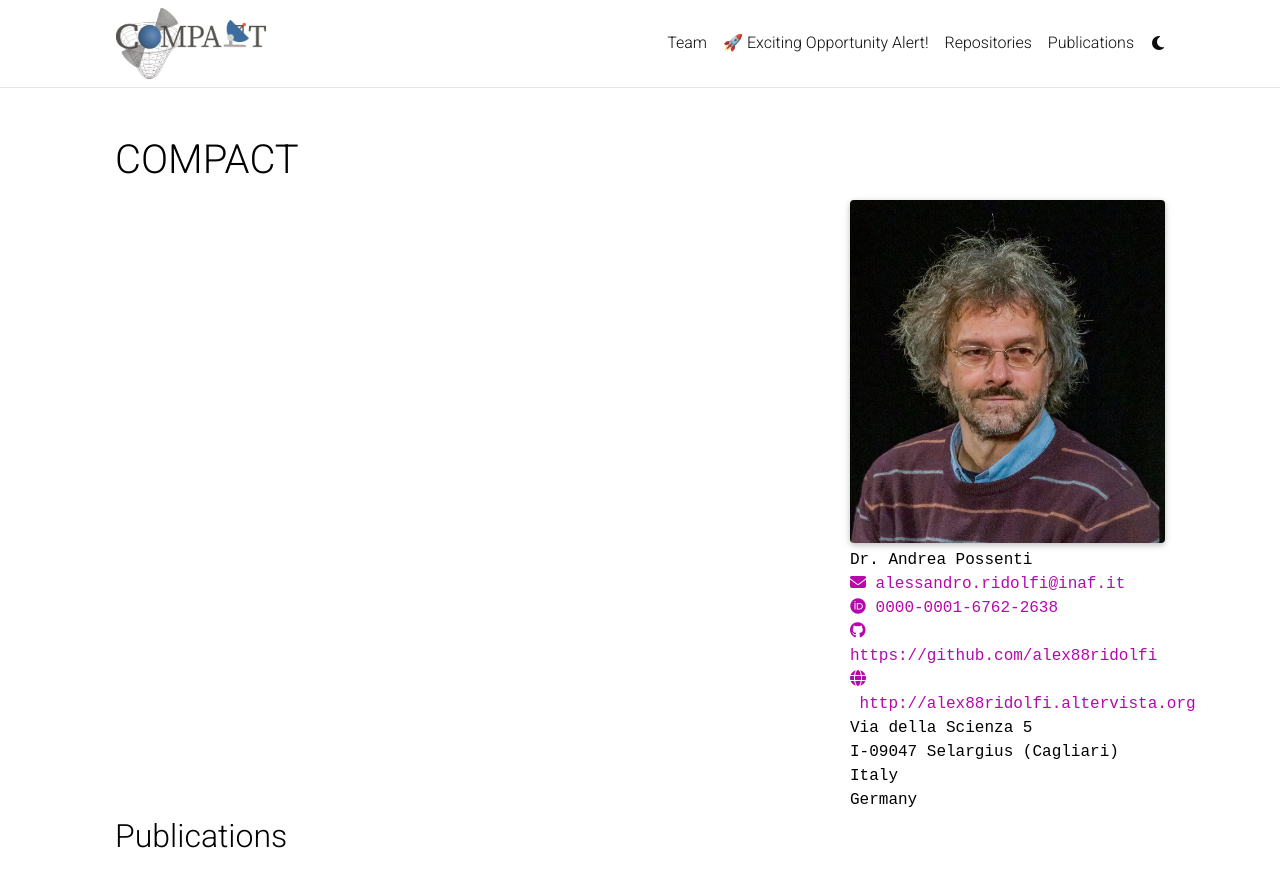
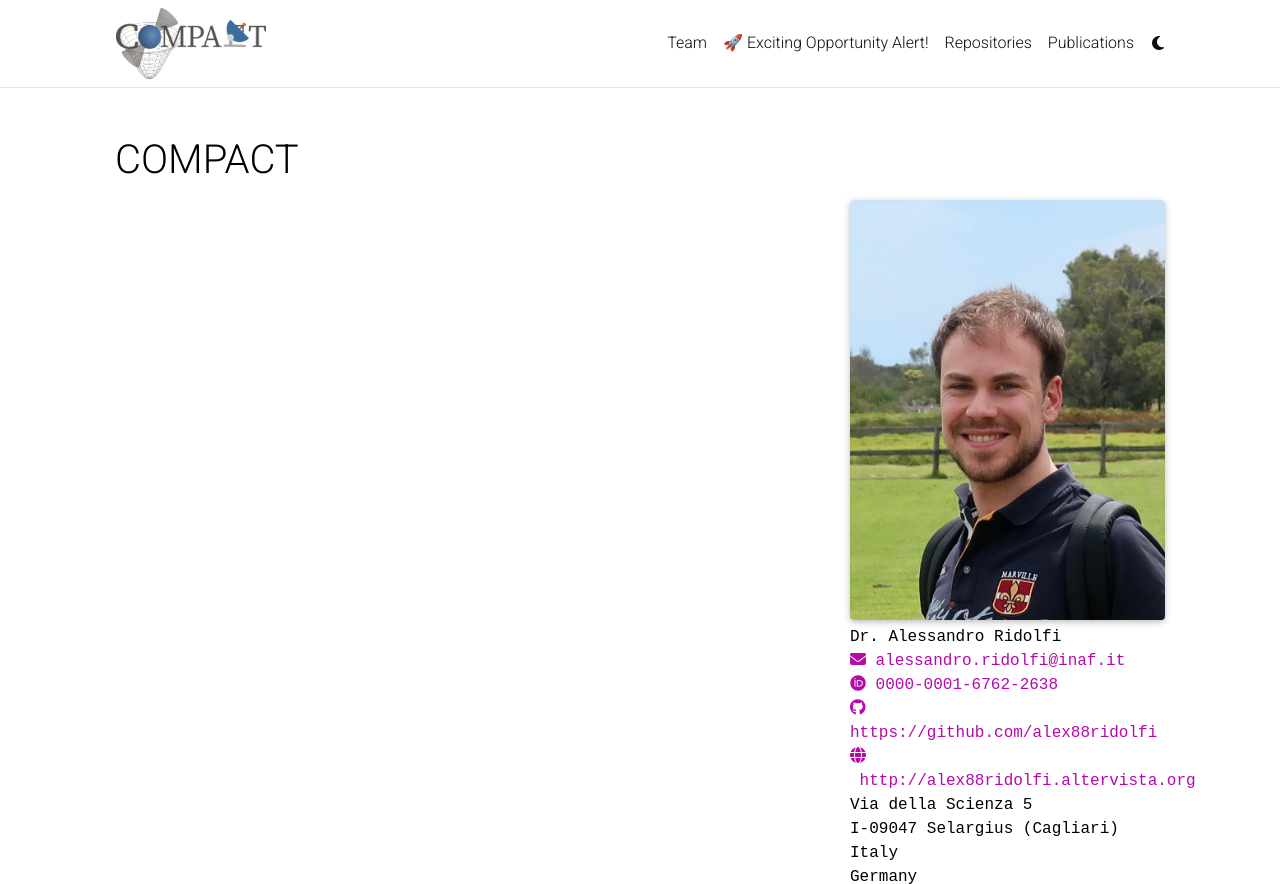
Before and after one commit to erc-compact/erc-compact.github.io, a Jekyll site: the page built from _members/ridolfi.md, in a window 1280 px wide and 1134 px high, cut to the strip 0-884 px from the top of the window. Built offline with Jekyll 4.4.1, drawn with Linux system fonts in a browser that asks for light colours; comment, search, counter and statistics services are not loaded; a style sheet for code colours, icons or effects is not loaded.

Commit message:
fixed picture

```diff
--- a/_members/ridolfi.md
+++ b/_members/ridolfi.md
@@ -13,9 +13,9 @@ publications: 'author^=*Ridolfi'
 teaser: >
   INAF Astrophysics Fellow at INAF-Osservatorio Astronomico di Cagliari
 profile:
-    name: Dr. Andrea Possenti
+    name: Dr. Alessandro Ridolfi
     align: right
-    image: Andrea.jpeg
+    image: ridolfi.jpg
     role: Scientific Staff
     email: alessandro.ridolfi@inaf.it
     github: https://github.com/alex88ridolfi
```
